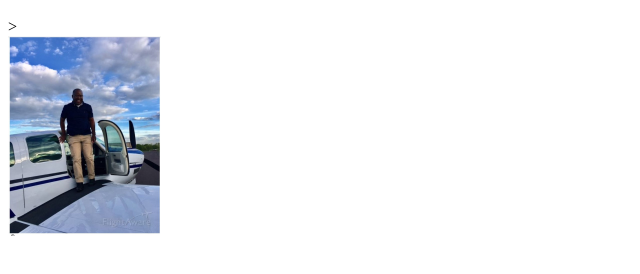
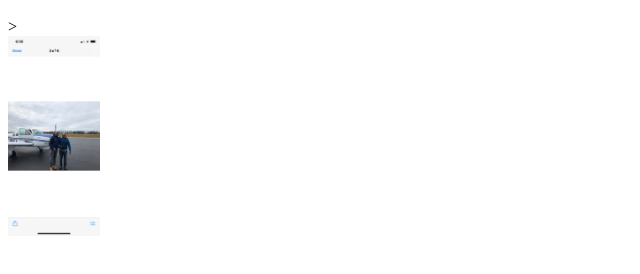
Before and after one commit to tayoakamo/tayoakamo.github.io, a plain HTML site: page index.html in a window 1280 px wide. Shown: the part 48-322 px from the top of the page, without its empty margins (0-640 px from the left). Drawn offline with Linux system fonts and the light colour scheme.

Commit message:
add image

```diff
--- a/index.html
+++ b/index.html
@@ -1,7 +1,7 @@
 <html>
 <h1> Hello World ! </h1>>
 <div>
-    <img src ="tayo.jpg" height ="200">
+    <img src ="akamo.jpg" height ="200">
 </div>
 
 </html>
```
Also changed, not shown: Akamo.jpg (added), Tayo.jpg (deleted).
